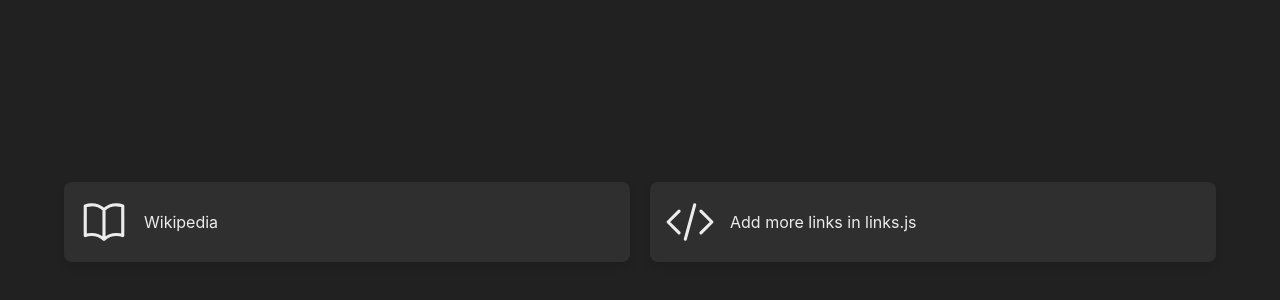
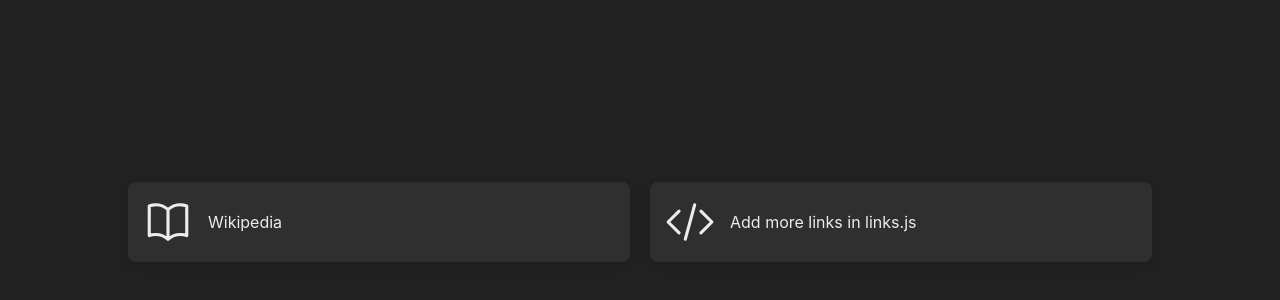
Before and after one commit to lindestad/homepage_v2, a plain HTML site: page index.html in a window 1280 px wide. Shown: the part 178-478 px from the top of the page. Drawn offline with Linux system fonts and the light colour scheme.

Commit message:
Small tweak to minimum width of cards

```diff
--- a/styles.css
+++ b/styles.css
@@ -14,13 +14,13 @@ body {
 }
 
 .container {
-    width: 90%;
+    width: 80%;
     max-width: 1200px;
 }
 
 .grid {
     display: grid;
-    grid-template-columns: repeat(auto-fit, minmax(10vw, 1fr));
+    grid-template-columns: repeat(auto-fit, minmax(12vw, 1fr));
     gap: 20px;
 }
 
```
